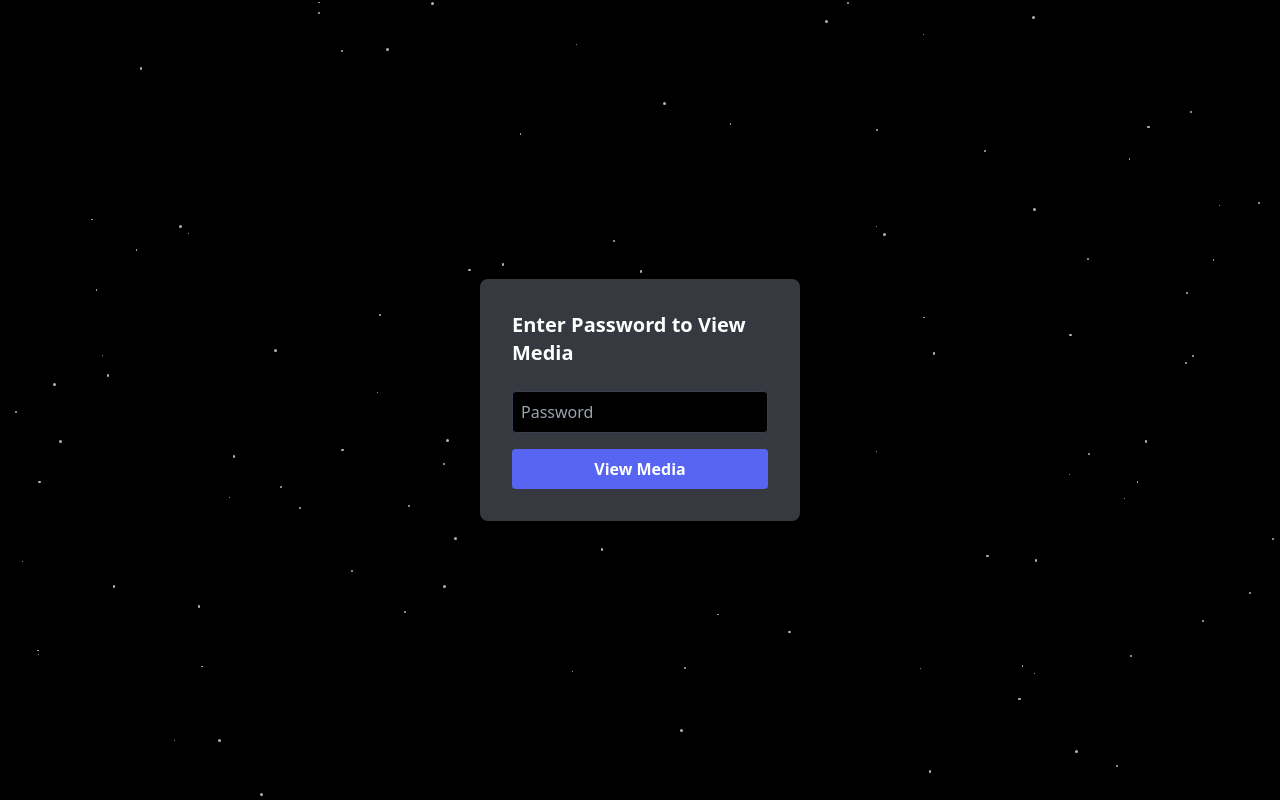
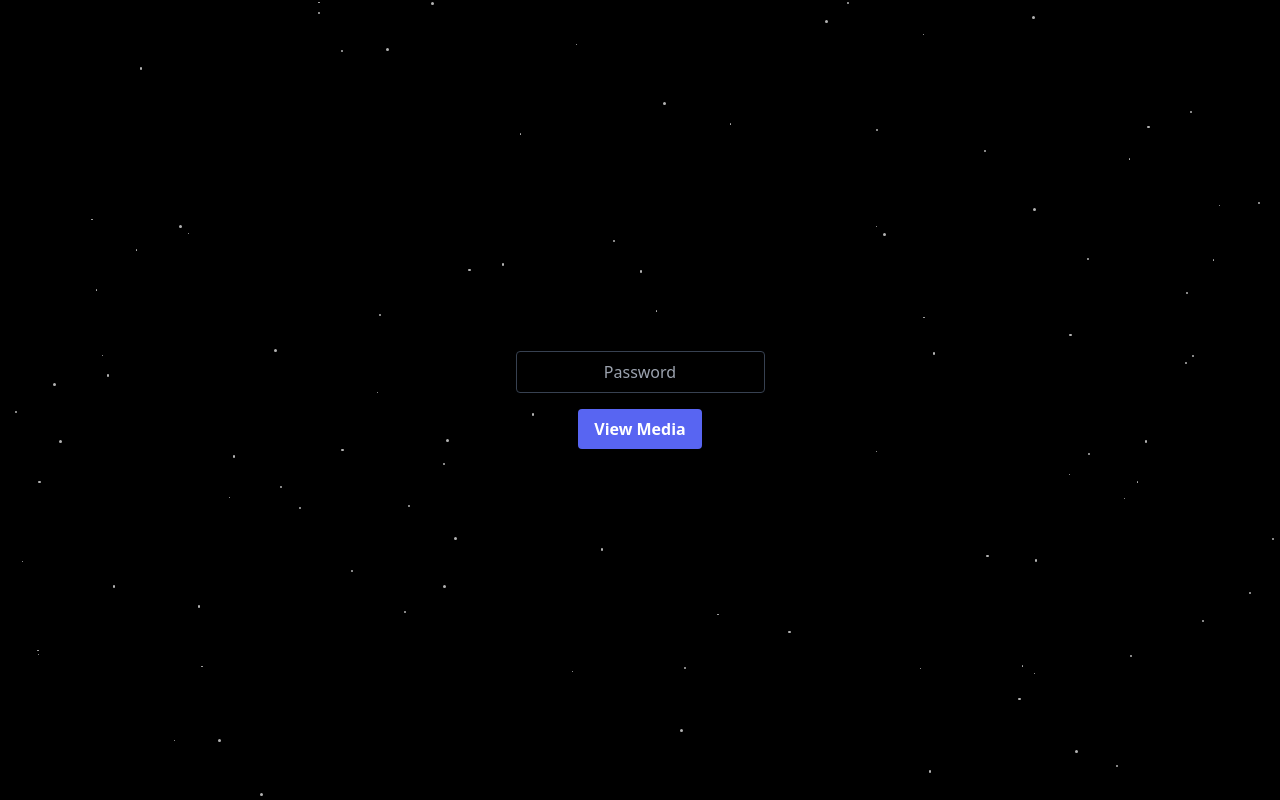
Before and after one commit to xReset/restsimages, a Next.js app: page /media in a window 1280 px wide. Built offline with nearby package versions, Linux system fonts and the light colour scheme.

Commit message:
upload test

```diff
--- a/app/media/page.tsx
+++ b/app/media/page.tsx
@@ -84,14 +84,13 @@ export default function MediaPage() {
     return (
       <div className="min-h-screen w-full flex flex-col items-center justify-center bg-black relative overflow-hidden">
         <StarBackground />
-        <form onSubmit={handleAuth} className="bg-discord-dark p-8 rounded-lg shadow-lg flex flex-col gap-4 w-full max-w-xs z-10">
-          <h2 className="text-xl font-bold mb-2 text-white">Enter Password to View Media</h2>
+        <form onSubmit={handleAuth} className="flex flex-col gap-4 w-full max-w-xs z-10 items-center">
           <input
             type="password"
             placeholder="Password"
             value={password}
             onChange={e => setPassword(e.target.value)}
-            className="p-2 rounded bg-black border border-gray-700 text-white"
+            className="p-2 rounded bg-black border border-gray-700 text-white text-center"
           />
           <button type="submit" className="bg-discord-blue hover:bg-blue-600 text-white font-bold py-2 px-4 rounded transition-colors">
             View Media
@@ -106,10 +105,13 @@ export default function MediaPage() {
     <div className="min-h-screen w-full flex flex-col items-center justify-center bg-black relative overflow-hidden">
       <StarBackground />
       <div className="relative z-10 w-full max-w-4xl p-8 flex flex-wrap justify-center gap-8">
-        {mediaFiles.map(filename => (
+        {mediaFiles.length === 0 ? (
+          <div className="text-white text-lg">No media found. Upload something at /upload!</div>
+        ) : (
+          mediaFiles.map(filename => (
             <div key={filename} className="flex flex-col items-center">
               <img
-              src={`https://blob.vercel-storage.com/media/${filename}`}
+                src={`https://media.githubusercontent.com/media/restsimages/restsimages.pics/main/media/${filename}`}
                 alt={filename}
                 className="max-w-xs max-h-80 rounded shadow-lg border border-gray-800 bg-black mb-2"
               />
@@ -129,7 +131,8 @@ export default function MediaPage() {
                 </button>
               </div>
             </div>
-        ))}
+          ))
+        )}
       </div>
       <style jsx global>{`
         @keyframes twinkle {
```
Lines whose indentation alone changed are shown as unchanged.
